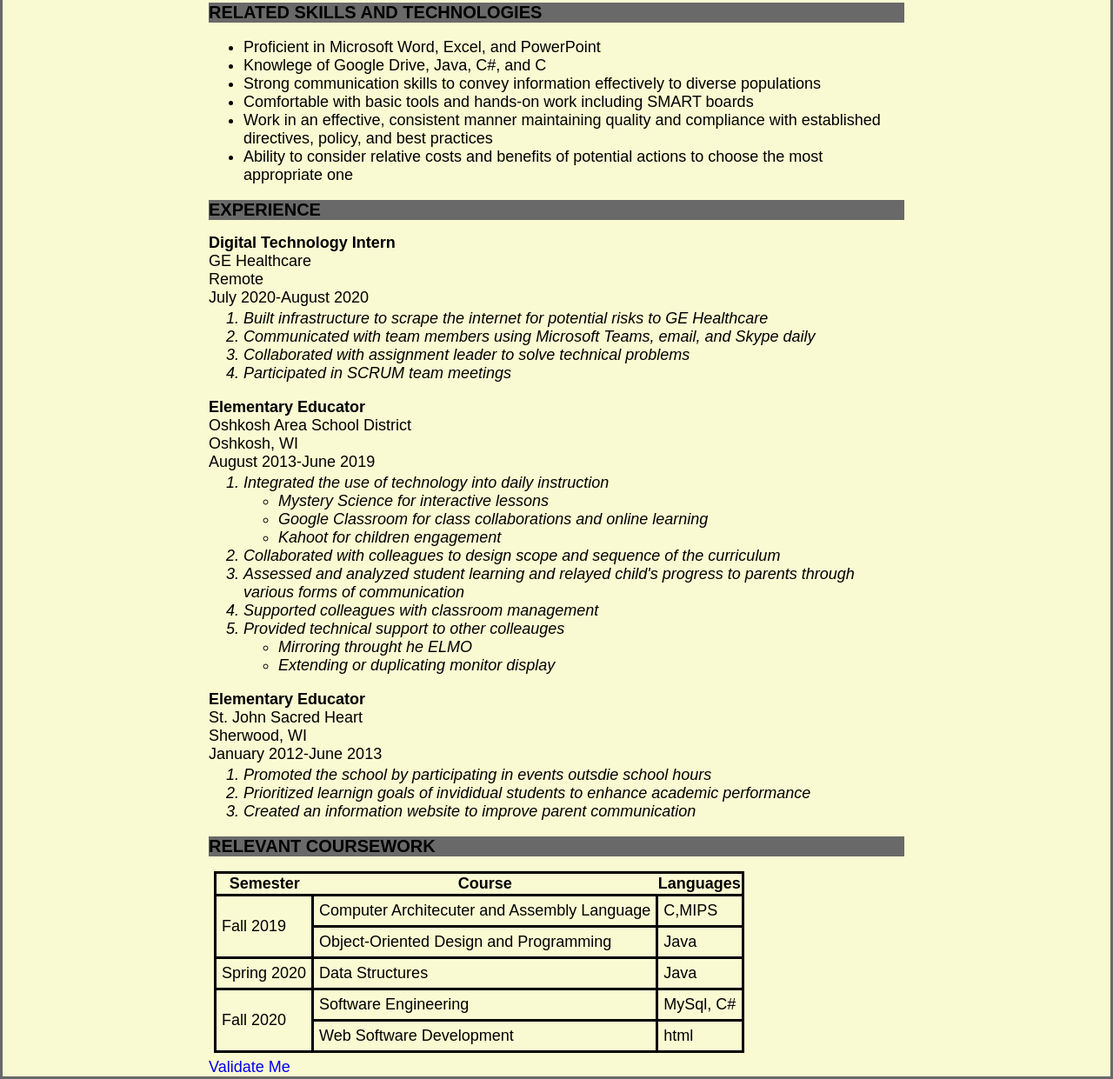
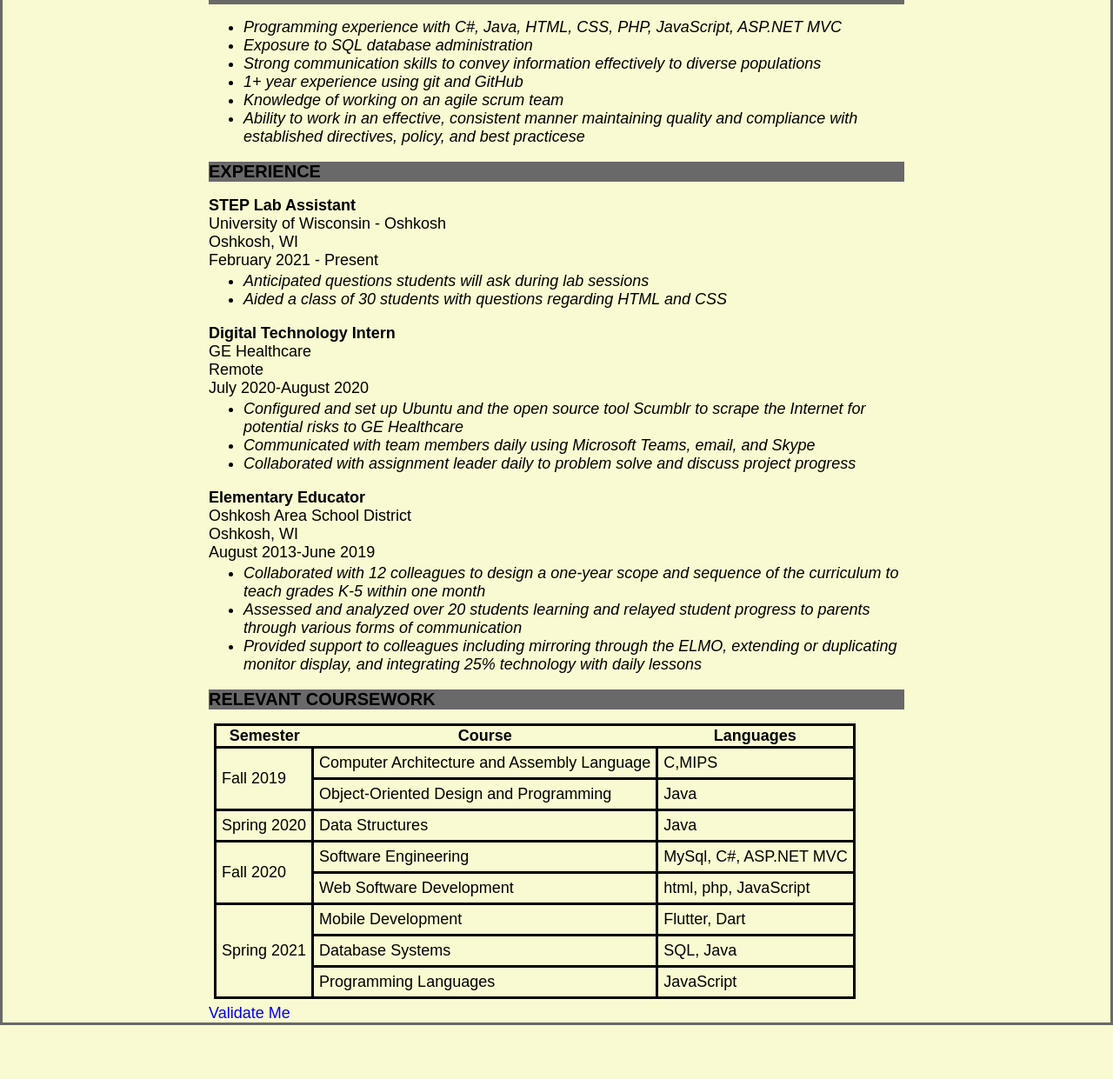
Before and after one commit to byyang79/BeeResume, a plain HTML site: page index.html in a window 1280 px wide. Shown: the part 415-1656 px from the top of the page at 87% size. After the commit the page ends 1594 px from the top, so only its background shows below. Drawn offline with Linux system fonts and the light colour scheme.

Commit message:
first commit

```diff
--- a/index.html
+++ b/index.html
@@ -14,7 +14,6 @@
             <section>
                 <div class="intro">
                     <h1>BEE YANG</h1>
-                    <p>(920)267-2853 ~ byyang79@gmail.com </p>
                 </div>
 
                 <section><!-- This section is my educational background -->
@@ -24,7 +23,7 @@
                     <p id="major1">Bachelor of Science</p>
                     <p>Major: Computer Science</p>
                     <p>Oshkosh, WI</p>
-                    <p>Expected: Fall 2021</p>
+                    <p>Expected: August 2021</p>
                 </div>
 
                 <div class="school">
@@ -40,64 +39,45 @@
                 <section><!-- This section consists of my skills realted to the field -->
                     <h2>RELATED SKILLS AND TECHNOLOGIES</h2>
                     <ul>
-                        <li>Proficient in Microsoft Word, Excel, and PowerPoint</li>
-                        <li>Knowlege of Google Drive, Java, C#, and C</li>
+                        <li>Programming experience with C#, Java, HTML, CSS, PHP, JavaScript, ASP.NET MVC</li>
+                        <li>Exposure to SQL database administration</li>
                         <li>Strong communication skills to convey information effectively to diverse populations</li>
-                        <li>Comfortable with basic tools and hands-on work including SMART boards</li>
-                        <li>Work in an effective, consistent manner maintaining quality and compliance with established
-                            directives, policy, and best practices</li>
-                        <li>Ability to consider relative costs and benefits of potential actions to choose the most
-                            appropriate one </li>
+                        <li>1+ year experience using git and GitHub</li>
+                        <li>Knowledge of working on an agile scrum team</li>
+                        <li>Ability to work in an effective, consistent manner maintaining quality and compliance with established directives, policy, and best practicese </li>
                     </ul>
                 </section>
 
                 <section><!-- This section is my work experiences starting with the most recent -->
                     <h2>EXPERIENCE</h2>
+                    <p id="assistant">STEP Lab Assistant</p> <!-- Experience as a digital technology intern -->
+                        <p>University of Wisconsin - Oshkosh</p>
+                        <p>Oshkosh, WI</p>
+                        <p>February 2021 - Present</p>
+                    <ul>
+                        <li>Anticipated questions students will ask during lab sessions</li>
+                        <li>Aided a class of 30 students with questions regarding HTML and CSS</li>
+                    </ul>
+
                     <p id="ge">Digital Technology Intern</p> <!-- Experience as a digital technology intern -->
                         <p>GE Healthcare</p>
                         <p>Remote</p>
                         <p>July 2020-August 2020</p>
-                    <ol>
-                        <li>Built infrastructure to scrape the internet for potential risks to GE Healthcare</li>
-                        <li>Communicated with team members using Microsoft Teams, email, and Skype daily</li>
-                        <li>Collaborated with assignment leader to solve technical problems</li>
-                        <li>Participated in SCRUM team meetings</li>
-                    </ol>
+                    <ul>
+                        <li>Configured and set up Ubuntu and the open source tool Scumblr to scrape the Internet for potential risks to GE Healthcare</li>
+                        <li>Communicated with team members daily using Microsoft Teams, email, and Skype</li>
+                        <li>Collaborated with assignment leader daily to problem solve and discuss project progress</li>
+                    </ul>
 
                     <p id="oshkosh">Elementary Educator<br><!-- Expereince as a primary educator -->
                         <p>Oshkosh Area School District</p>
                         <p>Oshkosh, WI</p>
                         <p>August 2013-June 2019</p>
-                    <ol>
-                        <li>Integrated the use of technology into daily instruction
-                            <ul>
-                                <li>Mystery Science for interactive lessons</li>
-                                <li>Google Classroom for class collaborations and online learning</li>
-                                <li>Kahoot for children engagement</li>
-                            </ul>
-                        </li>
-                        <li>Collaborated with colleagues to design scope and sequence of the curriculum</li>
-                        <li>Assessed and analyzed student learning and relayed child's progress to parents through
-                            various forms of communication</li>
-                        <li>Supported colleagues with classroom management</li>
-                        <li>Provided technical support to other colleauges
-                            <ul>
-                                <li>Mirroring throught he ELMO</li>
-                                <li>Extending or duplicating monitor display</li>
-                            </ul>
-                        </li>
-                    </ol>
-
-                    <p id="heart">Elementary Educator</p><!-- Experience as a Kindergarten educator-->
-                    <p>St. John Sacred Heart</p>
-                    <p>Sherwood, WI</p>
-                    <p>January 2012-June 2013</p>
-                    <ol>
-                        <li>Promoted the school by participating in events outsdie school hours</li>
-                        <li>Prioritized learnign goals of invididual students to enhance academic performance</li>
-                        <li>Created an information website to improve parent communication</li>
-                    </ol>
-
+                    <ul>
+                        <li>Collaborated with 12 colleagues to design a one-year scope and sequence of the curriculum to teach grades K-5 within one month</li>
+                        <li>Assessed and analyzed over 20 students learning and relayed student progress to parents through various forms of communication</li>
+                        <li>Provided support to colleagues including mirroring through the ELMO, extending or duplicating monitor display, and integrating 25% technology with daily lessons</li>
+                    </ul>
                 </section>
 
                 <h2>RELEVANT COURSEWORK</h2><!-- College courses relevant to preferred position -->
@@ -109,7 +89,7 @@
                     </tr>
                     <tr>
                         <td rowspan="2">Fall 2019</td>
-                        <td>Computer Architecuter and Assembly Language</td>
+                        <td>Computer Architecture and Assembly Language</td>
                         <td>C,MIPS</td>
                     </tr>
                     <tr>
@@ -124,11 +104,24 @@
                     <tr>
                         <td rowspan="2">Fall 2020</td>
                         <td>Software Engineering</td>
-                        <td>MySql, C#</td>
+                        <td>MySql, C#, ASP.NET MVC</td>
                     </tr>
                     <tr>
                         <td>Web Software Development</td>
-                        <td>html</td>
+                        <td>html, php, JavaScript</td>
+                    </tr>
+                    <tr>
+                        <td rowspan="3">Spring 2021</td>
+                        <td>Mobile Development</td>
+                        <td>Flutter, Dart</td>
+                    </tr>
+                    <tr>
+                        <td>Database Systems</td>
+                        <td>SQL, Java</td>
+                    </tr>
+                    <tr>
+                        <td>Programming Languages</td>
+                        <td>JavaScript</td>
                     </tr>
                 </table>
             </section>
--- a/resume.css
+++ b/resume.css
@@ -29,7 +29,7 @@ a {
     text-decoration: none;
 
 }
-#major1, #major2, #ge, #oshkosh, #heart {
+#major1, #major2, #ge, #oshkosh, #assistant {
     font-weight: bold;
 }
 img {
@@ -49,7 +49,7 @@ img {
 .school {
     margin-bottom: 16px;
 }
-ol {
+ul {
     margin-top: 3px;
     font-style: italic;
 }
```
